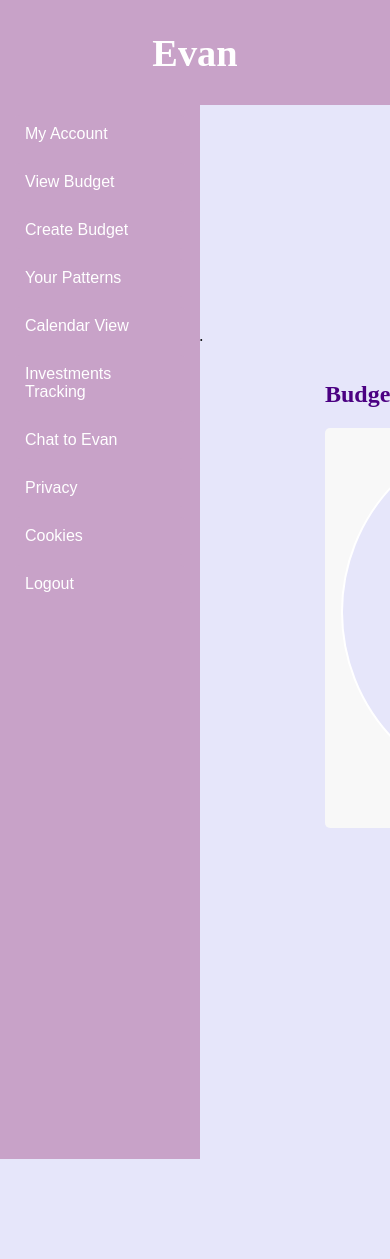
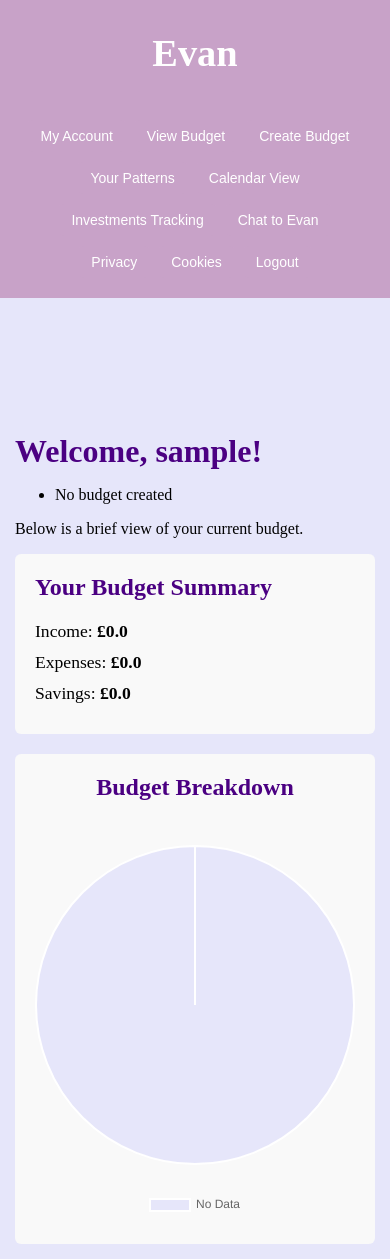
Before and after one commit to Paulamie/Evan---AI-Budget-Tracker, a Flask app: page /userhome/ in a window 390 px wide. Run offline with Flask 3, Linux system fonts and the light colour scheme; the visitor is signed in with stand-in values (Sample User, id 1); data that the repository does not hold is empty; some libraries are stand-ins or nearby versions.

Commit message:
responsive

```diff
--- a/app/routes.py
+++ b/app/routes.py
@@ -3,7 +3,7 @@ from passlib.hash import sha256_crypt
 import hashlib
 import gc
 from functools import wraps
-from . import dbfunc
+import dbfunc
 import mysql.connector
 from datetime import datetime
 import tensorflow as tf
@@ -16,37 +16,6 @@ import os
 
 mysql = MySQL()
 app = Flask (__name__)
-
-def create_app(testing=False):
-    app = Flask(__name__)
-    app.secret_key = 'Super Secret'
-    app.config['TESTING'] = testing
-
-    if testing:
-        app.config['MYSQL_HOST'] = 'localhost'
-        app.config['MYSQL_USER'] = 'root'
-        app.config['MYSQL_PASSWORD'] = '<An4>gonca'
-        app.config['MYSQL_DB'] = 'evan_test_db'
-    else:
-        app.config.from_object('config')
-
-    mysql.init_app(app)
-
-    register_routes(app)
-    return app
-
-
-def register_routes(app):
-    @app.route('/')
-    def myAccount():
-        return render_template('account2.html')
-
-    @app.route('/budgets', methods=['POST'])
-    def create_budget():
-        data = request.get_json()
-        # handle budget logic here
-        return {'message': 'Budget created successfully'}, 201
-
 
 def login_required(f):
     @wraps(f)
--- a/app/templates/userHome.html
+++ b/app/templates/userHome.html
@@ -12,18 +12,16 @@
         {{ super() }}
     {% endblock %}
     <style>
-        /* Container for the main content */
         .home-container {
             display: flex;
-            flex-wrap: wrap; /* so it wraps on smaller screens */
+            flex-wrap: wrap;
             margin: 20px;
             box-sizing: border-box;
         }
 
-        /* Sidebar (buttons) */
         .tab {
             position: fixed;
-            top: 100px;  /* Adjust according to your header’s height */
+            top: 100px;
             left: 0;
             width: 200px;
             background-color: #C8A2C8;
@@ -32,6 +30,7 @@
             height: calc(100vh - 100px);
             overflow-y: auto;
         }
+
         .tab button {
             width: 100%;
             margin-bottom: 10px;
@@ -44,13 +43,13 @@
             cursor: pointer;
             transition: 0.3s;
         }
+
         .tab button:hover {
             background-color: #4B0082;
         }
 
-        /* Main content: offset from the sidebar */
         .main-content {
-            margin-left: 220px; /* offset to not overlap with .tab */
+            margin-left: 220px;
             width: calc(100% - 220px);
             box-sizing: border-box;
             padding: 20px;
@@ -61,18 +60,19 @@
             color: #4B0082;
         }
 
-        /* Two-column layout inside main-content */
         .budget-summary {
             display: flex;
-            width: 100%;
-            box-sizing: border-box;
+            flex-wrap: wrap;
+            gap: 20px;
         }
 
         .summary-left,
         .chart-right {
-            flex: 1 1 50%;
-            min-width: 300px; /* ensures columns don't become too narrow */
+            flex: 1 1 45%;
+            min-width: 280px;
             padding: 20px;
+            background-color: #f9f9f9;
+            border-radius: 6px;
         }
 
         .summary-left h2,
@@ -81,25 +81,62 @@
             color: #4B0082;
         }
 
-        /* Styles for the budget summary items */
         .summary-item {
             margin-bottom: 10px;
             font-size: 1.1em;
         }
+
         .summary-item span {
             font-weight: bold;
         }
 
-        /* Override or remove the original #budgetPieChart styles */
-        /* We'll rely on our container to size the chart properly */
         #budgetPieChart {
-            background: #f8f8f8;
-            border-radius: 5px;
+            width: 100% !important;
+            height: auto !important;
         }
 
-        /* Additional styling for error messages, etc. */
         .error-message {
             color: red;
+        }
+
+        /* Responsive adjustments */
+        @media (max-width: 768px) {
+            .main-content {
+                margin-left: 0;
+                width: 100%;
+                padding: 15px;
+            }
+
+            .tab {
+                position: relative;
+                width: 100%;
+                height: auto;
+                top: 0;
+                display: flex;
+                flex-wrap: wrap;
+                justify-content: center;
+            }
+
+            .tab button {
+                width: auto;
+                margin: 5px;
+                font-size: 14px;
+                padding: 8px 12px;
+            }
+
+            .budget-summary {
+                flex-direction: column;
+            }
+
+            .chart-right {
+                text-align: center;
+            }
+
+            .chart-right div {
+                width: 100% !important;
+                max-width: 400px;
+                margin: 0 auto;
+            }
         }
     </style>
 {% endblock %}
```
Also changed, not shown: 2 other files.
